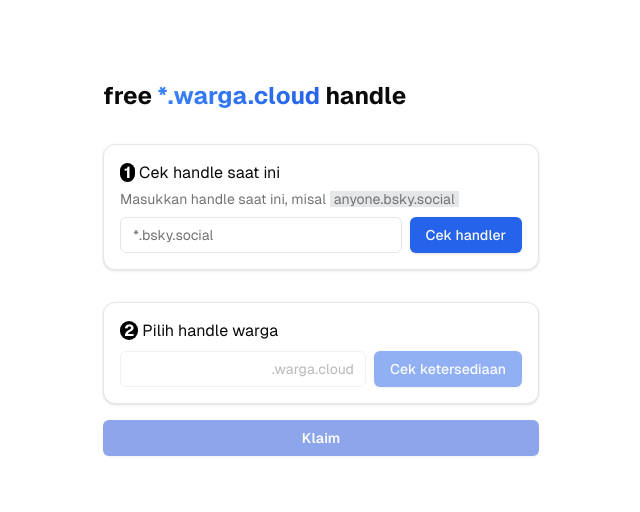
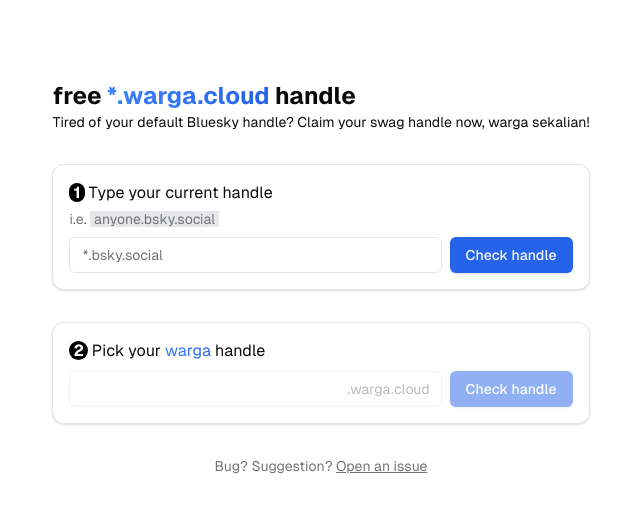
Before and after one commit to famasya/warga.cloud, a Next.js app: page / in a window 1280 px wide. Shown: the top 512 px of the page, without its empty margins (319-959 px from the left). Built offline with nearby package versions, Linux system fonts and the light colour scheme.

Commit message:
feat: change language to english

```diff
--- a/src/app/handle-selection.tsx
+++ b/src/app/handle-selection.tsx
@@ -30,25 +30,28 @@
 	const checkDid = async (handle: string): Promise<null | string> => {
 		if (handle.length === 0) return null;
 		setLoading(true);
-		setAlert(null);
 		const req = await fetch(`https://bsky.social/xrpc/com.atproto.identity.resolveHandle?handle=${handle}`)
 		if (!req.ok) {
 			setLoading(false);
 			return null;
 		}
+		setAlert(null);
 		const res = await req.json() as { did: string }
 		setLoading(false);
 		return res.did
 	}
 
-	const disableNewDidSelection = selectedHandle.did === "" || loading || selectedHandle.handleClaimed;
+	const disabledState = selectedHandle.did === "" || loading || selectedHandle.handleClaimed;
 
 	return (
 		<main className="flex min-h-screen flex-col items-center px-4 py-8 sm:p-20">
 			<div className="flex flex-col gap-8">
+				<div>
 					<h1 className="text-2xl font-bold">
 						free <span className="bg-clip-text text-transparent bg-gradient-to-r from-blue-500 to-blue-600">*.warga.cloud</span> handle
 					</h1>
+					<p className="text-sm">Tired of your default Bluesky handle? Claim your swag handle now, warga sekalian!</p>
+				</div>
 
 				<div>
 					{alert && (
@@ -58,8 +61,8 @@
 					{/* STEP 1: Check current handle */}
 					<Card className="p-4">
 						<div className="flex flex-col">
-							<p><span className="font-bold bg-black text-white px-1 rounded-full">1</span> Cek handle saat ini</p>
-							<p className="text-sm text-muted-foreground mb-2 mt-1">Masukkan handle saat ini, misal <span className="bg-gray-200 px-1">anyone.bsky.social</span></p>
+							<p><span className="font-bold bg-black text-white px-1 rounded-full">1</span> Type your current handle</p>
+							<p className="text-sm text-muted-foreground mb-2 mt-1">i.e. <span className="bg-gray-200 px-1">anyone.bsky.social</span></p>
 							<div className="flex flex-col sm:flex-row gap-2">
 								<Input ref={currentHandleRef} placeholder="*.bsky.social" disabled={selectedHandle.did !== ""} />
 								<Button disabled={loading || selectedHandle.did !== ""} onClick={async () => {
@@ -67,27 +70,27 @@
 										const did = await checkDid(currentHandleRef.current.value)
 										if (did !== null) {
 											selectHandle({ ...selectedHandle, currentHandle: currentHandleRef.current.value, did: did });
-											setAlert({ type: "green", message: "Handle valid. Sekarang pilih handle wargamu" })
+											setAlert({ type: "green", message: "Handle is valid. Now pick your warga handle" })
 										} else {
 											selectHandle({ ...selectedHandle, currentHandle: "", did: "" });
-											setAlert({ type: "red", message: "Oops, handle tidak ditemukan" });
+											setAlert({ type: "red", message: "Oops, couldn't able to find your current handle" });
 										}
 									}
 								}}>
-									Cek handler
+									Check handle
 								</Button>
 							</div>
 						</div>
 					</Card>
 				</div>
 
+				{/* STEP 2: Check new handle */}
 				<div className="flex flex-col gap-4">
-
 					<Card className="p-4">
-						<p className="mb-2"><span className="font-bold bg-black text-white px-1 rounded-full">2</span> Pilih handle warga</p>
+						<p className="mb-2"><span className="font-bold bg-black text-white px-1 rounded-full">2</span> Pick your <span className="bg-clip-text text-transparent bg-gradient-to-r from-blue-500 to-blue-600">warga</span> handle</p>
 						<div className="flex flex-col sm:flex-row gap-2">
-							<Input ref={newHandleRef} endAdornment=".warga.cloud" disabled={disableNewDidSelection} />
-							<Button disabled={disableNewDidSelection}
+							<Input ref={newHandleRef} endAdornment=".warga.cloud" disabled={disabledState} />
+							<Button disabled={disabledState}
 								onClick={async () => {
 									if (newHandleRef.current) {
 										const did = await checkDid(`${newHandleRef.current.value}.warga.cloud`)
@@ -97,24 +100,26 @@
 												...selectedHandle,
 												newHandle: newHandleRef.current.value,
 											})
-											setAlert({ type: "green", message: "Handle warga tersedia" })
+											setAlert({ type: "green", message: "Nice, handle is available" })
 										} else {
 											selectHandle({
 												...selectedHandle,
 												newHandle: "",
 											})
-											setAlert({ type: "red", message: "Oops, handle telah terpakai" })
+											setAlert({ type: "red", message: "Oops, handle was already taken" })
 										}
 									}
-								}}>Cek ketersediaan</Button>
+								}}>Check handle</Button>
 						</div>
 					</Card>
 
-					<Button className="bg-blue-700 hover:bg-blue-800 font-semibold" disabled={disableNewDidSelection || selectedHandle.newHandle === ""} onClick={async () => {
+					{/* STEP 3: Book handle */}
+					{(!disabledState && selectedHandle.newHandle !== "") && (
+						<Button
+							onClick={async () => {
 								if (selectedHandle.did !== "" && newHandleRef.current) {
 									try {
 										setLoading(true);
-								setAlert(null);
 										await selectDid(selectedHandle.did, newHandleRef.current.value);
 										selectHandle({
 											...selectedHandle,
@@ -126,26 +131,33 @@
 											handleClaimed: false
 										})
 									} finally {
+										setAlert(null);
 										setLoading(false);
 									}
 								}
-					}}>Klaim</Button>
+							}}>Book <strong>{selectedHandle.newHandle}.warga.cloud</strong> as your handle</Button>
+					)}
 				</div>
 
 				{(selectedHandle.handleClaimed) && (
 					<div className="text-sm bg-blue-50 border-blue-200 border rounded p-4">
-						<div className="font-semibold mb-2"><span className="text-lg">🥳</span> Handle berhasil di-klaim!</div>
+						<div className="font-semibold "><span className="text-lg">🥳</span> Handle is booked successfully!</div>
+						<p className="mb-2">Now here's what you need to do to claim your handle</p>
 						<div>
 							<ol className="list-decimal list-inside space-y-1">
-								<li>Masuk ke <strong>Bluesky</strong> &gt; <strong>Settings</strong> &gt; <strong>Handle</strong></li>
-								<li>Pilih <strong>I have my own domain</strong></li>
-								<li>Masukkan <span className="bg-clip-text text-transparent bg-gradient-to-r from-blue-500 to-blue-600">{selectedHandle.newHandle}.warga.cloud</span>, lalu klik tombol <strong>No DNS Panel</strong></li>
-								<li>Klik tombol <strong>Verify Text File</strong></li>
+								<li>Go to <strong>Bluesky</strong> &gt; <strong>Settings</strong> &gt; <strong>Handle</strong></li>
+								<li>Choose <strong>I have my own domain</strong></li>
+								<li>Type <span className="bg-clip-text text-transparent bg-gradient-to-r from-blue-500 to-blue-600">{selectedHandle.newHandle}.warga.cloud</span>, then click <strong>No DNS Panel</strong> button</li>
+								<li>Finally click <strong>Verify Text File</strong></li>
 							</ol>
 						</div>
 					</div>
 				)}
 			</div>
+
+			<div className="text-sm text-muted-foreground mt-8">
+				Bug? Suggestion? <a href="https://github.com/famasya/warga.cloud/issues/new" target="_blank" rel="noopener noreferrer" className="underline">Open an issue</a>
+			</div>
 		</main>
 	);
 }
```
Lines whose indentation alone changed are shown as unchanged.
